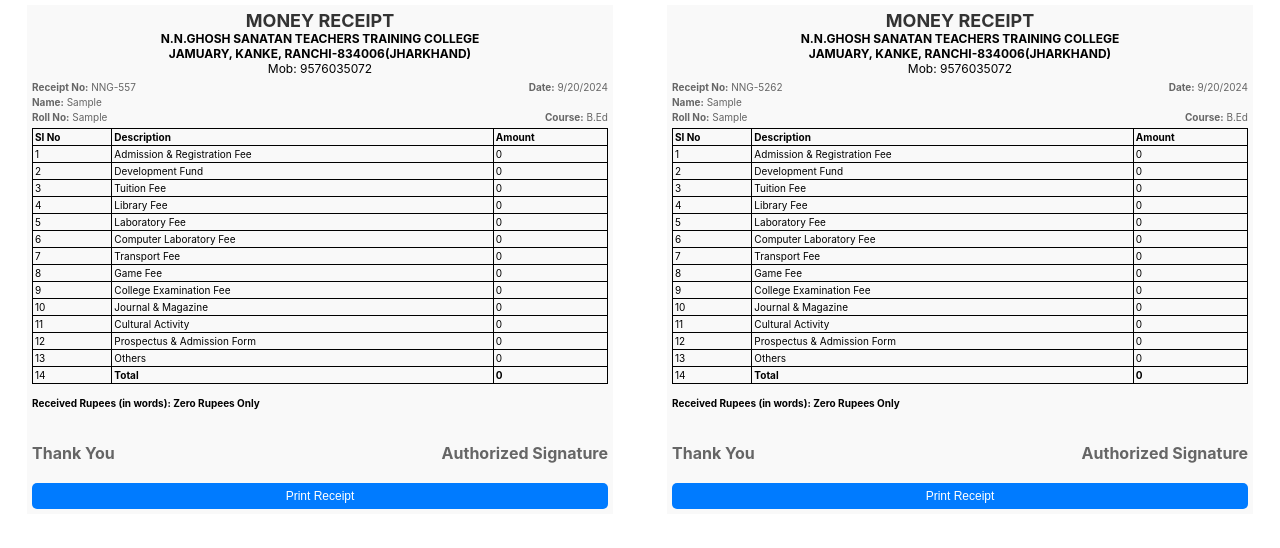
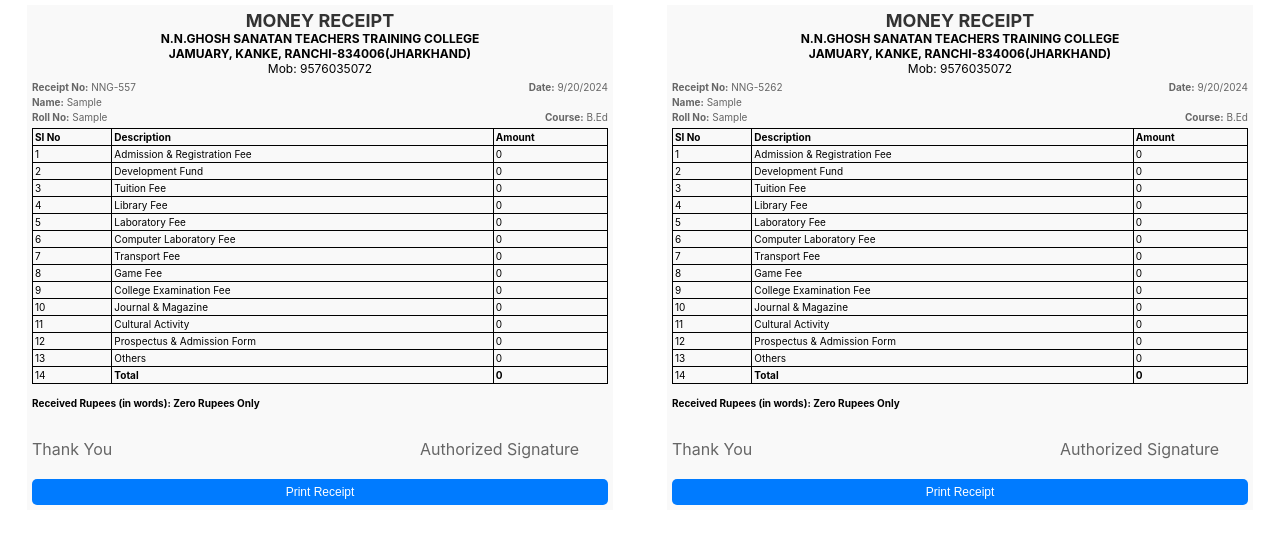
Before and after one commit to adarshkumar790/feefrontend, a React (Create React App) app: page /receipt in a window 1280 px wide. Both pictures are taken after typing "Sample", "Sample" into the empty fields and a click on the button "Generate Receipt". Shown: the top 548 px of the page. Built offline with nearby package versions, Linux system fonts and the light colour scheme.

Commit message:
first commit

```diff
--- a/src/pages/Receipt.js
+++ b/src/pages/Receipt.js
@@ -198,9 +198,9 @@ function Receipt({ payment }) {
           </tbody>
         </table>
         <h4>Received Rupees (in words): {totalInWords}</h4>
-        <div className="header-row">
-          <p><strong>Thank You</strong></p>
-          <p><strong>Authorized Signature</strong></p>
+        <div className={styles.header}>
+          <p>Thank You</p>
+          <p>Authorized Signature</p>
         </div>
       </div>
 
--- a/src/pages/Receipt.module.css
+++ b/src/pages/Receipt.module.css
@@ -117,6 +117,16 @@
   width: 100%; /* Full width for the button */
 }
 
+.header {
+  display: flex; /* Display text elements in one row */
+  justify-content: space-between; /* Add spacing between text elements */
+  align-items: center; /* Vertically center the text */
+  font-size: 1em;
+  width: 95%; /* Ensure the header spans the full width */
+  margin-top: 0;
+}
+
+
 .submit_Button:hover {
   background-color: #0056b3;
 }
@@ -133,7 +143,7 @@
   }
 
   .payment_ReceiptContainer {
-    width: 80%; /* Fit two receipts on the page */
+    width: 90%; /* Fit two receipts on the page */
     /* margin: 10px 1%; Small margin for receipts */
     margin-left: 8px;
     float: left; /* Align receipts side by side */
```
